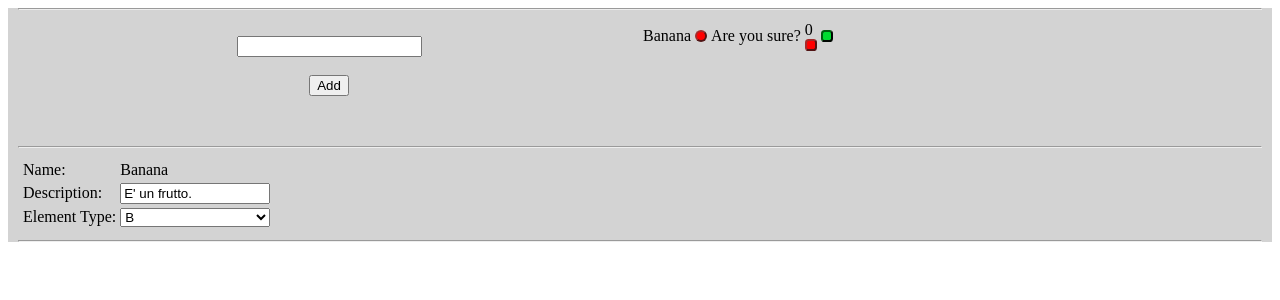
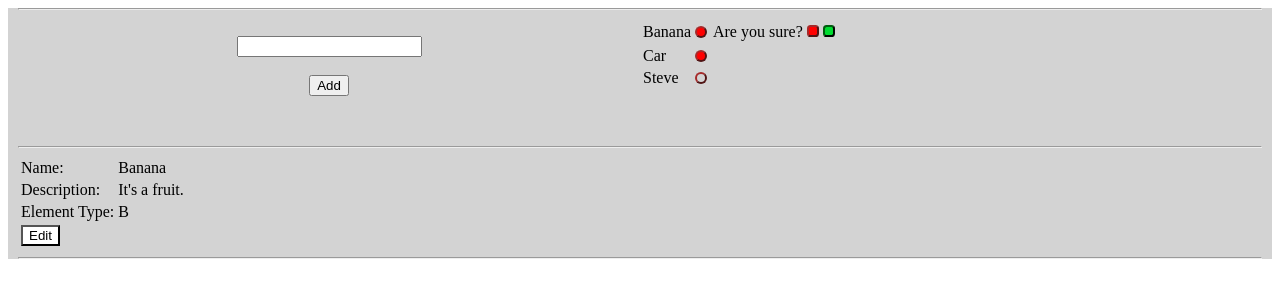
Before and after one commit to DavideCracco/angular-tmefpa, an Angular app: page / in a window 1280 px wide. Both pictures are taken after a click on the button 700 px from the left and 30 px from the top of the page. Shown: the top 300 px of the page. Built offline with nearby package versions, Linux system fonts and the light colour scheme.

Commit message:
7 files modified

```diff
--- a/src/app/app.component.ts
+++ b/src/app/app.component.ts
@@ -17,10 +17,12 @@ export class AppComponent  {
   constructor(private busService: BusService){
     let el = new ElementComponent();
     el.name = "Banana"
-    el.description = "E' un frutto."
+    el.description = "It's a fruit."
     el.elType = "B";
     el._id = 0;
     this.lista.push(el);
+    this.lista.push( {"_id":"1", "name":"Car", "description":"It's a car.", "elType":"A"} );
+    this.lista.push( {"_id":"2", "name":"Steve", "description":"It's a Human.", "elType":"C"} );
     this.getThings();
   }
 
--- a/src/app/display-element/display-element.component.css
+++ b/src/app/display-element/display-element.component.css
@@ -5,3 +5,11 @@
 td{
   max-width: 100px;
 }
+
+.editTxt{
+  background-color: white;
+}
+
+.editTxt:hover{
+  background-color: lightgray;
+}
--- a/src/app/display-element/display-element.component.html
+++ b/src/app/display-element/display-element.component.html
@@ -1,6 +1,6 @@
 
 <table>
-  <div *ngIf="selected.elType != 'C', else elseBlockDescription">
+  <div *ngIf="editable == true, else elseBlockDescription">
     <tr>
       <td> Name: </td>
       <td> {{selected.name}} </td>
@@ -8,18 +8,26 @@
     <tr>
       <td> Description: </td>
       <td>
-          <input class="boxWidth" type="text" [(ngModel)]="selected.description">
+          <input class="boxWidth" type="text" [(ngModel)]="mod.description">
       </td>
     </tr>
     <tr>
       <td> Element Type: </td>
       <td>
-        <select class="boxWidth" [(ngModel)]="selected.elType">
+        <select class="boxWidth" [(ngModel)]="mod.elType">
           <option value=""></option>
           <option value="A">A</option>
           <option value="B">B</option>
           <option value="C">C</option>
         </select>
+      </td>
+    </tr>
+    <tr>
+      <td>
+        <button class="editTxt" type="button" (click)="editable = !editable">Cancel</button>
+      </td>
+      <td align="right">
+        <button class="editTxt" type="button" (click)="saveMod()">Save</button>
       </td>
     </tr>
   </div>
@@ -39,8 +47,15 @@
       <td>
         Element Type:
       </td> <td>
-        C
+        {{selected.elType}}
+      </td>
+    </tr>
+    <tr *ngIf="selected.elType != 'C'">
+      <td colspan="2">
+        <button class="editTxt" type="button" (click)="editable = !editable">Edit</button>
       </td>
     </tr>
   </ng-template>
+
+
 </table>
--- a/src/app/display-element/display-element.component.ts
+++ b/src/app/display-element/display-element.component.ts
@@ -10,8 +10,11 @@ export class DisplayElementComponent implements OnInit {
   @Input() lista = [];
   @Input() selection;
   selected: ElementComponent;
+  mod: ElementComponent;
+  editable = false;
 
   constructor() {
+    this.mod = {"_id":"", "name":"", "description":"", "elType":""};
   }
 
   ngOnInit() {/*
@@ -24,9 +27,13 @@ export class DisplayElementComponent implements OnInit {
   }
 
   ngOnChanges(changes){
-    console.log("changes -> " , changes);
     this.selected = this.lista[changes.selection.currentValue.selection];
-    console.log("selected -> " , this.selected);
+  }
+
+  saveMod(){
+    this.selected.description = this.mod.description;
+    this.selected.elType = this.mod.elType;
+    this.editable = !this.editable;
   }
 
 }
--- a/src/app/lista/lista.component.html
+++ b/src/app/lista/lista.component.html
@@ -13,16 +13,17 @@
         <button class="cancBtnOff" type="button" ></button>
       </ng-template>
     </td>
+    <div class="delMsg" *ngIf="confirm.state=='true'">
       <td *ngIf="confirm.id==element._id" >
         Are you sure?
       </td>
-    <td *ngIf="confirm.state=='true'">
-      {{confirm.id}}
+      <td *ngIf="confirm.id==element._id">
         <button class="noBtn" (click)="onConfirmClk('no', element)"></button>
       </td>
-    <td *ngIf="confirm.state=='true'">
+      <td *ngIf="confirm.id==element._id">
         <button class="yesBtn" (click)="onConfirmClk('yes', element)" ></button>
       </td>
+    </div>
   </tr>
 </table>
 
--- a/src/app/lista/lista.component.ts
+++ b/src/app/lista/lista.component.ts
@@ -26,6 +26,7 @@ export class ListaComponent implements OnInit {
   }
 
   onBtnClick(element){
+    this.onTxtClick(element);
     console.log(element);
     if(element.elType === "A" || element.elType === '')
       this.lista.splice(this.lista.indexOf(element), 1);
@@ -38,7 +39,7 @@ export class ListaComponent implements OnInit {
   onConfirmClk(button, element){
     console.log(element);
     console.log(this.lista.indexOf(element));
-    if(button === "si"){
+    if(button === "yes"){
       this.lista.splice(this.lista.indexOf(element), 1);
       this.confirm = { "state":"false", "id":element._id};
     }else{
```
Also changed, not shown: src/app/lista/lista.component.css (+6 -1 lines). Lines whose indentation alone changed are shown as unchanged.
